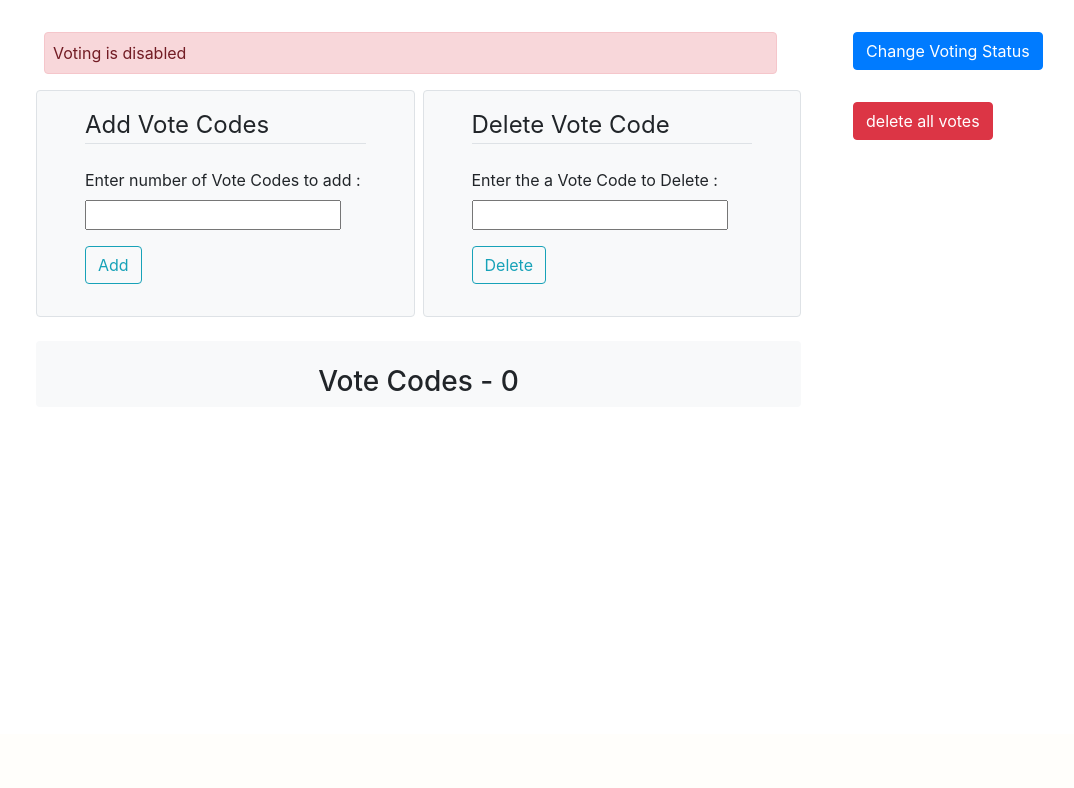
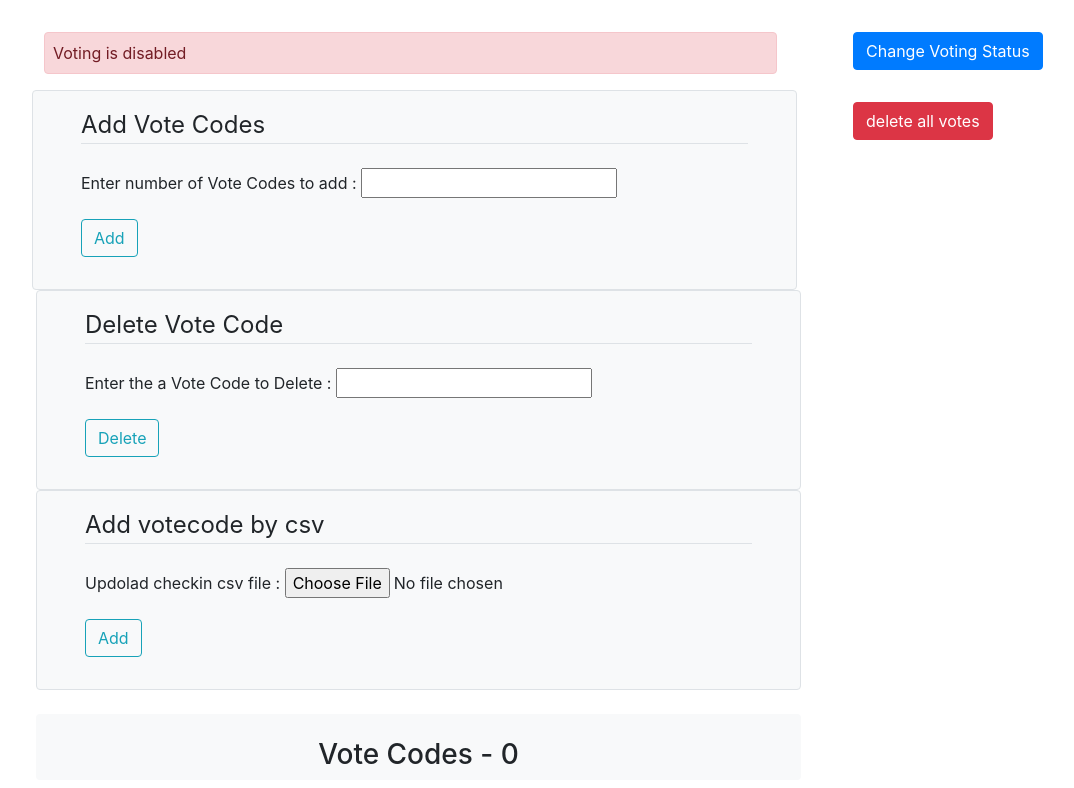
Before and after one commit to harjotbarn99/BSLP, a Django app: page /get-seeded/manage/voting/ in a window 1280 px wide. Shown: the part 66-854 px from the top of the page, without its empty margins (87-1161 px from the left). Before the commit the page ends 457 px from the top, so only its background shows below. Run offline with Django 3.2, Linux system fonts and the light colour scheme; the visitor is signed in with stand-in values (Sample User, id 1); data that the repository does not hold is empty; some libraries are stand-ins or nearby versions.

Commit message:
added a section to add votecodes by csv file

```diff
--- a/templates/get_seeded_manage_voting/home_GSMV.html
+++ b/templates/get_seeded_manage_voting/home_GSMV.html
@@ -14,7 +14,7 @@
     {% endif %}
     <div class="container px-lg-5 m-2">
         <div class="row  justify-content-center mx-lg-n5">
-            <div class="col py-3 px-lg-5 border bg-light mr-2 rounded">
+            <div class="col-auto col-sm-12 py-3 px-lg-5 border bg-light mr-2 rounded">
                 <form method="POST" enctype="multipart/form-data" action="{% url 'addVoteCodes-GSMV' %}">
                     {% csrf_token %}
                     <fieldset class="form-group">
@@ -27,7 +27,7 @@
                     </div>
                 </form>
             </div>
-            <div class="col py-3 px-lg-5 border bg-light rounded">
+            <div class="col-auto col-sm-12 py-3 px-lg-5 border bg-light rounded">
                 <form method="POST" enctype="multipart/form-data" action="{% url 'deleteVoteCode-GSMV' %}">
                     {% csrf_token %}
                     <fieldset class="form-group">
@@ -40,6 +40,19 @@
                     </div>
                 </form>
             </div>
+             <div class="col-auto col-sm-12 py-3 px-lg-5 border bg-light rounded">
+                <form method="POST" enctype="multipart/form-data" action="{% url 'addByCSVcheckin-GSMV' %}">
+                    {% csrf_token %}
+                    <fieldset class="form-group">
+                        <legend class="border-bottom mb-4">Add votecode by csv</legend>
+                        <label for="file"> Updolad checkin csv file : </label>
+                        <input id="file" name="csvCheckin"  type="file">
+                    </fieldset>
+                    <div class="form-group">
+                        <button class="btn btn-outline-info" type="submit">Add</button>
+                    </div>
+                </form>
+            </div>
         </div>
     </div>
 </div>
@@ -47,9 +60,9 @@
 <div class="container px-lg-5 bg-light rounded m-2 mt-4">
     <br>
     <h3 class="text-center">Vote Codes  -  {{length}}</h3>
-    <div class="row row-cols-5">
+    <div class="row ">
         {% for voteCode in voteCodes %}
-        <div class="col py-3 px-lg-5 ">
+        <div class="col-3 ">
             <p class="btn btn-info"> {{voteCode.code}} </p>
         </div>
         {% endfor %}
```
